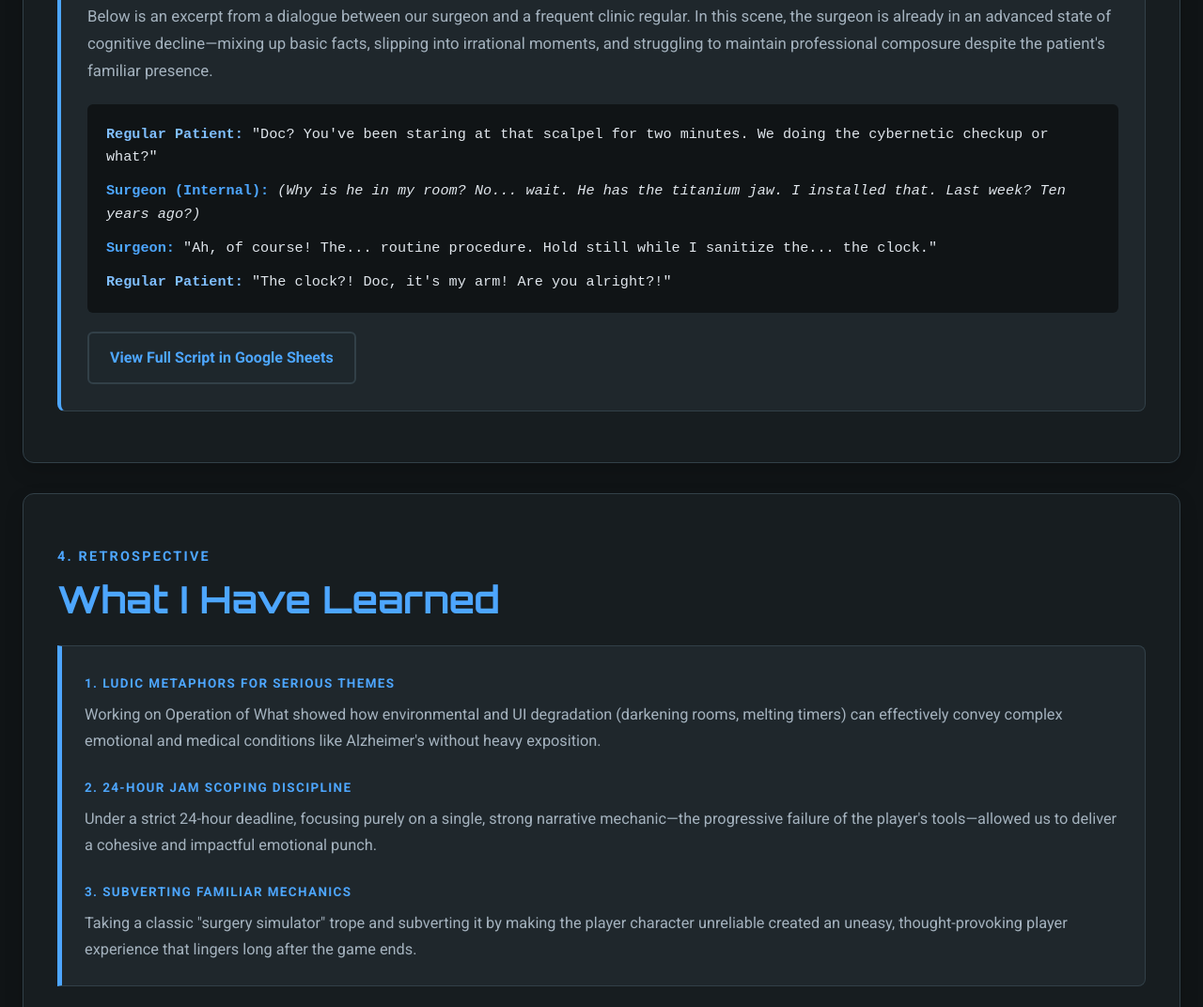
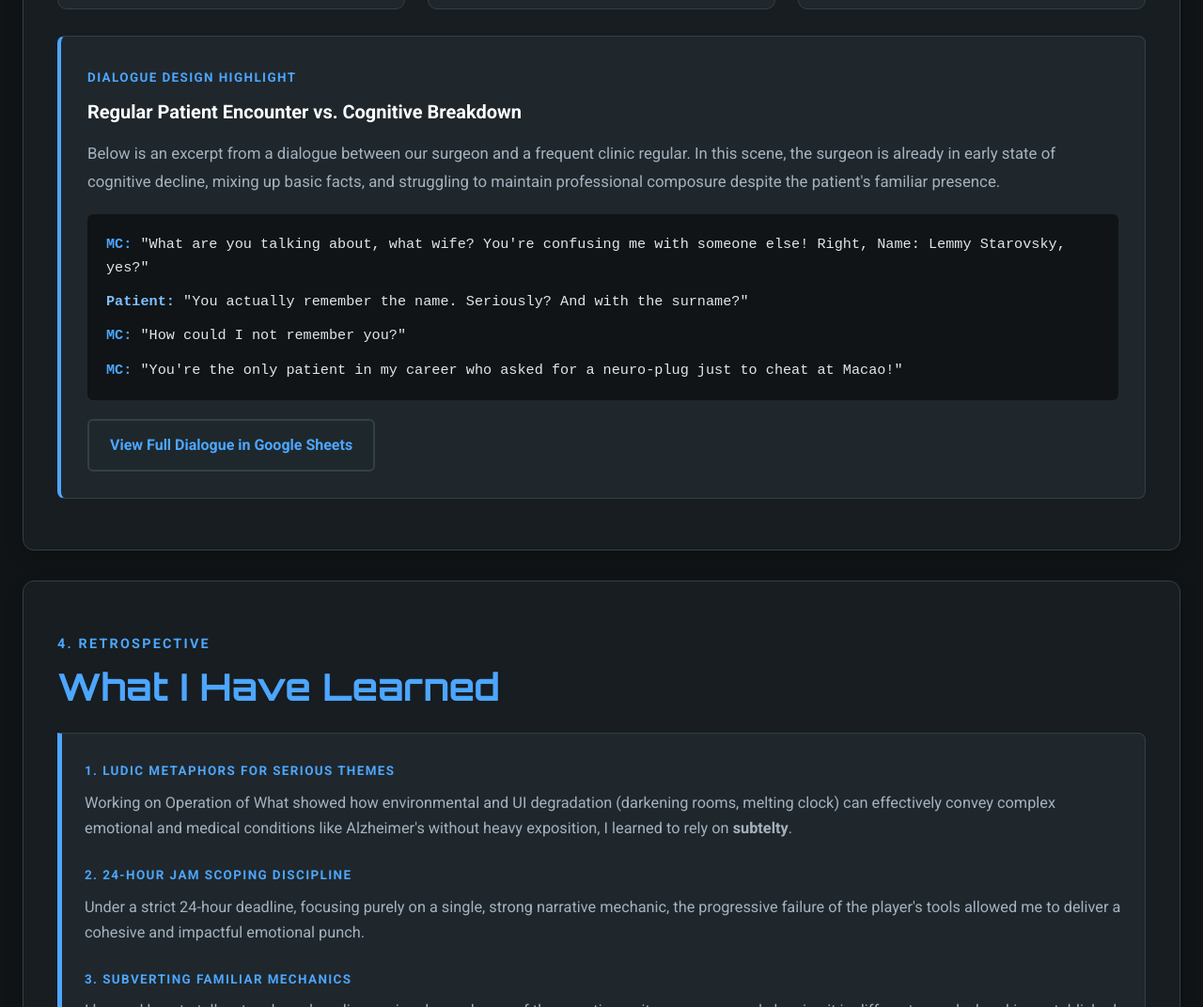
Before and after one commit to AntonVer12/AntonVer12.github.io, a plain HTML site: page projects/operation-what/index.html in a window 1280 px wide. Shown: the part 3009-4081 px from the top of the page at 94% size. Drawn offline with Linux system fonts and the light colour scheme.

Commit message:
operacjaDOne

```diff
--- a/projects/operation-what/index.html
+++ b/projects/operation-what/index.html
@@ -567,7 +567,7 @@
 			</div>
 
 
-			<!-- 01: SCOPE & RESPONSIBILITIES -->
+			<!-- 1: SCOPE & RESPONSIBILITIES -->
 			<section class="oow-section">
 				<div class="oow-eyebrow">1. Role</div>
 				<h2>My Responsibilities & Contribution</h2>
@@ -598,7 +598,7 @@
 			</section>
 
 
-			<!-- 02: CONCEPTUAL PHASE & MINDSET -->
+			<!-- 2: CONCEPTUAL PHASE & MINDSET -->
 			<section class="oow-section">
 				<div class="oow-eyebrow">2. Conceptual Phase & Ideation Process</div>
 				<h2>Jam Theme & Narrative Process</h2>
@@ -611,7 +611,7 @@
 					<div class="oow-concept-card">
 						<span class="oow-concept-step">1.</span>
 						<h3>Jam Topic Interpretation</h3>
-						<p>"A Perfect Vacuum – A Collection of Reviews of Non-Existent Books" - as it is a pretty abstract concept, I tried to put it into a more concrete narrative framework as the clock was ticking. </p>
+						<p>"A Perfect Vacuum - A Collection of Reviews of Non-Existent Books" - as it is a pretty abstract concept, I tried to put it into a more concrete narrative framework as the clock was ticking. </p>
 					</div>
 
 					<div class="oow-concept-card">
@@ -629,7 +629,7 @@
 			</section>
 
 
-			<!-- 03: NARRATIVE CONCEPT & VISUAL PROGRESSION -->
+			<!-- 3: NARRATIVE CONCEPT & VISUAL PROGRESSION -->
 			<section class="oow-section">
 				<div class="oow-eyebrow">3. Narrative Concept & Visual Metaphor</div>
 				<h2>The Descent Into Forgetfulness (Step-by-Step Progression)</h2>
@@ -649,7 +649,7 @@
 								<div>
 									<span class="oow-label">Phase 01</span>
 									<h3>Lucid Beginning</h3>
-									<p>The operating room is bright, the clock functions normally, and the surgeon executes early tasks with full professional focus.</p>
+									<p>The operating room is bright, the clock functions normally, the interrogation goes smoothly, and the operation mechanics are straightforward and easy to follow.</p>
 								</div>
 							</div>
 						</article>
@@ -660,7 +660,7 @@
 								<div>
 									<span class="oow-label">Phase 02</span>
 									<h3>Fading Clarity</h3>
-									<p>The lighting begins to dim noticeably and the clock starts distorting/melting, symbolizing memory slips and confusion.</p>
+									<p>Lighting dims noticeably as the clock begins to distort, symbolizing memory slips and confusion. Dialogues become increasingly surreal, and characters' recollection of past events feels subtly wrong.</p>
 								</div>
 							</div>
 						</article>
@@ -670,8 +670,8 @@
 							<div class="oow-example-card-content">
 								<div>
 									<span class="oow-label">Phase 03</span>
-									<h3>Total Confusion</h3>
-									<p>Deep shadows envelop the room, instructions blur, and the cognitive failure results in a fatal surgical error.</p>
+									<h3>Confusion</h3>
+									<p>Deep shadows envelop the room, vision blurs, clock has nearly melted off the wall. The dialogues are abstract, interrogation answers seem out of place but still somewhat familiar. It seems that the hidden layer of the story behind our character starts to flood the once perfect mind, our character is about to lose everything he had.</p>
 								</div>
 							</div>
 						</article>
@@ -683,35 +683,34 @@
 					<h3>Regular Patient Encounter vs. Cognitive Breakdown</h3>
 
 					<p>
-						Below is an excerpt from a dialogue between our surgeon and a frequent clinic regular. In this scene, the surgeon is already in an advanced state of cognitive decline—mixing up basic facts, slipping into irrational moments, and struggling to maintain professional composure despite the patient's familiar presence.
+						Below is an excerpt from a dialogue between our surgeon and a frequent clinic regular. In this scene, the surgeon is already in early state of cognitive decline, mixing up basic facts, and struggling to maintain professional composure despite the patient's familiar presence.
 					</p>
 
+					</p>
 					<div class="oow-dialogue-snippet">
 						<div class="oow-dialogue-line">
-							<span class="oow-speaker-patient">Regular Patient:</span> "Doc? You've been staring at that scalpel for two minutes. We doing the cybernetic checkup or what?"
+							<span class="oow-speaker">MC:</span> "What are you talking about, what wife? You're confusing me with someone else! Right, Name: Lemmy Starovsky, yes?"
 						</div>
 						<div class="oow-dialogue-line">
-							<span class="oow-speaker">Surgeon (Internal):</span>
-							<em>(Why is he in my room? No... wait. He has the titanium jaw. I installed that. Last week? Ten years ago?)</em>
+							<span class="oow-speaker-patient">Patient:</span> "You actually remember the name. Seriously? And with the surname?"
 						</div>
 						<div class="oow-dialogue-line">
-							<span class="oow-speaker">Surgeon:</span> "Ah, of course! The... routine procedure. Hold still while I sanitize the... the clock."
+							<span class="oow-speaker">MC:</span> "How could I not remember you?"
 						</div>
 						<div class="oow-dialogue-line">
-							<span class="oow-speaker-patient">Regular Patient:</span> "The clock?! Doc, it's my arm! Are you alright?!"
+							<span class="oow-speaker">MC:</span> "You're the only patient in my career who asked for a neuro-plug just to cheat at Macao!"
 						</div>
 					</div>
-
 					<div style="margin-top: 20px;">
-						<a class="oow-button" href="https://docs.google.com/spreadsheets/d/1wmWMOZLTSB0UsYABAbcC9P6LUklrVpEq/edit" target="_blank" rel="noopener noreferrer">
-							View Full Script in Google Sheets
+						<a class="oow-button" href="https://drive.google.com/file/d/1gRwVhuNytZrUyBEj0uVu6MnKhSOqtRfb/view?usp=sharing" target="_blank" rel="noopener noreferrer">
+							View Full Dialogue in Google Sheets
 						</a>
 					</div>
 				</div>
 			</section>
 
 
-			<!-- 04: WHAT I HAVE LEARNED -->
+			<!-- 4: WHAT I HAVE LEARNED -->
 			<section class="oow-section">
 				<div class="oow-eyebrow">4. Retrospective</div>
 				<h2>What I Have Learned</h2>
@@ -719,17 +718,17 @@
 				<div class="oow-takeaway">
 					<span class="oow-label">1. Ludic Metaphors for Serious Themes</span>
 					<p>
-						Working on Operation of What showed how environmental and UI degradation (darkening rooms, melting timers) can effectively convey complex emotional and medical conditions like Alzheimer's without heavy exposition.
+						Working on Operation of What showed how environmental and UI degradation (darkening rooms, melting clock) can effectively convey complex emotional and medical conditions like Alzheimer's without heavy exposition, I learned to rely on <b>subtelty</b>.
 					</p>
 
 					<span class="oow-label" style="display:inline-block; margin-top: 10px;">2. 24-Hour Jam Scoping Discipline</span>
 					<p>
-						Under a strict 24-hour deadline, focusing purely on a single, strong narrative mechanic—the progressive failure of the player's tools—allowed us to deliver a cohesive and impactful emotional punch.
+						Under a strict 24-hour deadline, focusing purely on a single, strong narrative mechanic, the progressive failure of the player's tools allowed me to deliver a cohesive and impactful emotional punch.
 					</p>
 
 					<span class="oow-label" style="display:inline-block; margin-top: 10px;">3. Subverting Familiar Mechanics</span>
 					<p>
-						Taking a classic "surgery simulator" trope and subverting it by making the player character unreliable created an uneasy, thought-provoking player experience that lingers long after the game ends.
+						I learned how to tell a story based on discovering deeper layers of the narrative as it progresses, and showing it in different ways by breaking established loops, as the narrative culminates at the end, complemented by a deeper emotional storyline that unfolds between levels, while layered storytelling spills through the character's reflective monologues during stage transitions.
 					</p>
 				</div>
 			</section>
```
